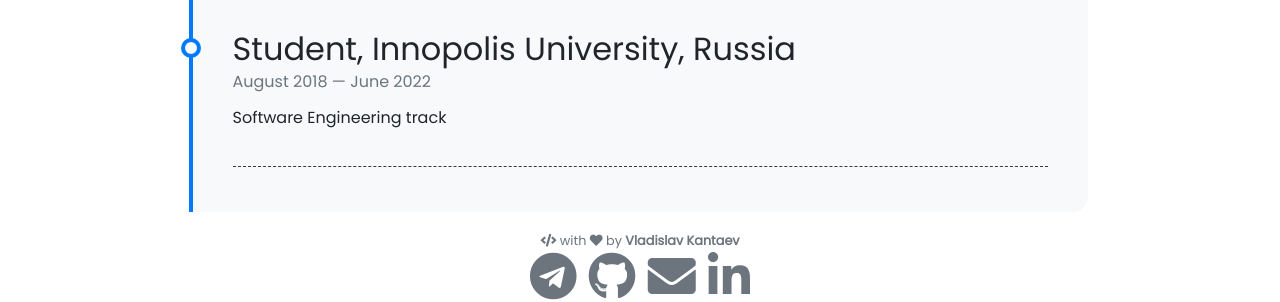
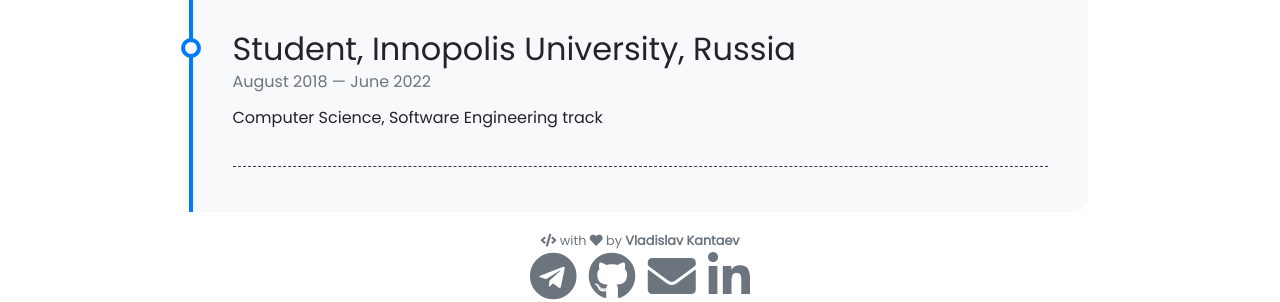
Before and after one commit to Delt06/page, a Jekyll site: the page built from pages/index.md, in a window 1280 px wide. Shown: the part 1536-1838 px from the top of the page. Built offline with Jekyll 4.4.1, drawn with Linux system fonts in a browser that asks for light colours; nearby versions of some CDN libraries.

Commit message:
Update timeline.yml

```diff
--- a/_data/timeline.yml
+++ b/_data/timeline.yml
@@ -30,4 +30,4 @@
 - title: Student, Innopolis University, Russia
   from: August 2018
   to: June 2022
-  description: Software Engineering track
+  description: Computer Science, Software Engineering track
```
